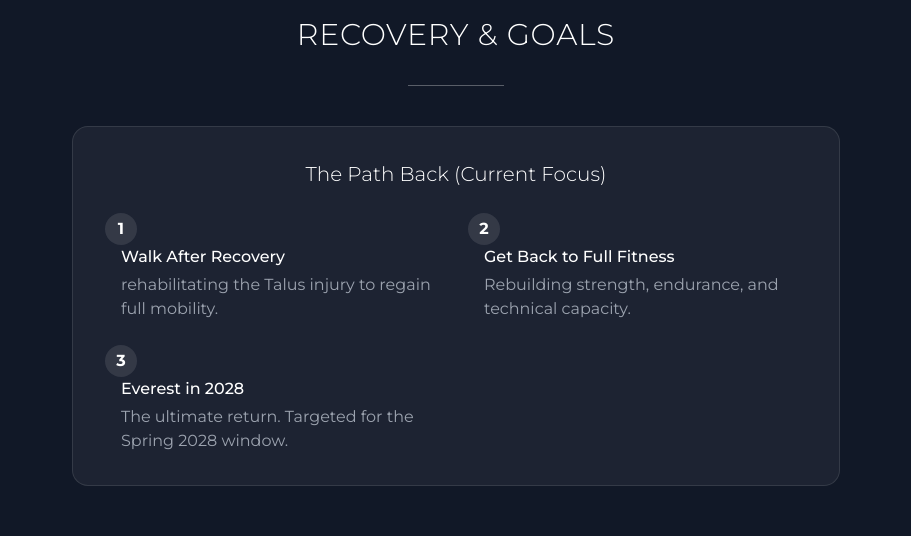
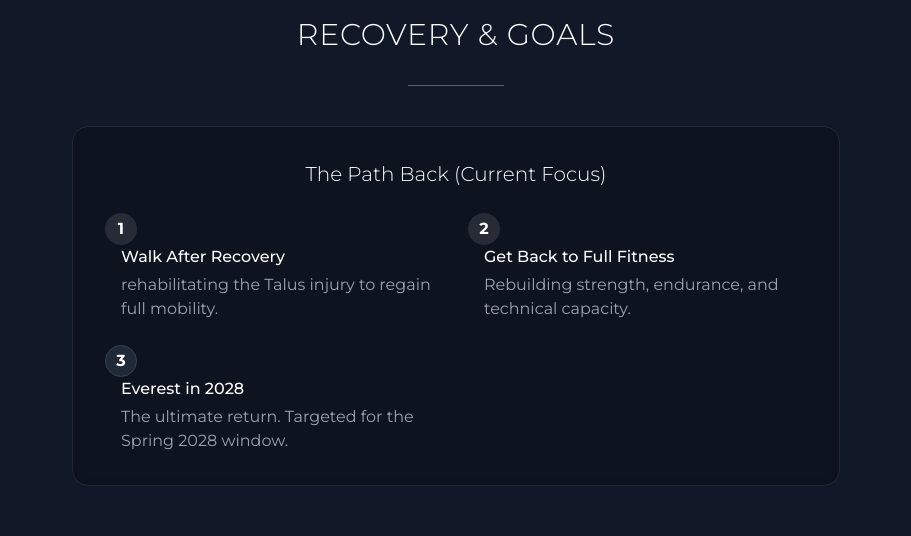
Before and after one commit to summitchronicles/summitchronicles-site, a Next.js app: page /about in a window 1280 px wide. Shown: the part 1000-1536 px from the top of the page, without its empty margins (184-1095 px from the left). Built offline with nearby package versions, Linux system fonts and the light colour scheme.

Commit message:
fix: Align Recovery section in About page with Premium Dark theme

```diff
--- a/app/about/page.tsx
+++ b/app/about/page.tsx
@@ -153,7 +153,7 @@ export default function AboutPage() {
             </h2>
             <div className="h-px w-24 bg-white/30 mx-auto mb-10"></div>
 
-            <div className="bg-white/5 border border-white/10 rounded-2xl p-8 max-w-3xl mx-auto">
+            <div className="bg-black/20 border border-gray-800 rounded-2xl p-8 max-w-3xl mx-auto backdrop-blur-sm">
               <h3 className="text-xl font-light text-summit-gold mb-6">The Path Back (Current Focus)</h3>
               <div className="grid gap-6 text-left">
                 <div className="flex items-start space-x-4">
@@ -171,7 +171,7 @@ export default function AboutPage() {
                   </div>
                 </div>
                 <div className="flex items-start space-x-4">
-                  <div className="w-8 h-8 rounded-full bg-white/10 flex items-center justify-center flex-shrink-0 text-summit-gold font-bold">3</div>
+                  <div className="w-8 h-8 rounded-full bg-gray-800 flex items-center justify-center flex-shrink-0 text-summit-gold font-bold border border-gray-700">3</div>
                   <div>
                     <h4 className="font-medium text-white mb-1">Everest in 2028</h4>
                     <p className="text-gray-400 text-sm">The ultimate return. Targeted for the Spring 2028 window.</p>
```
